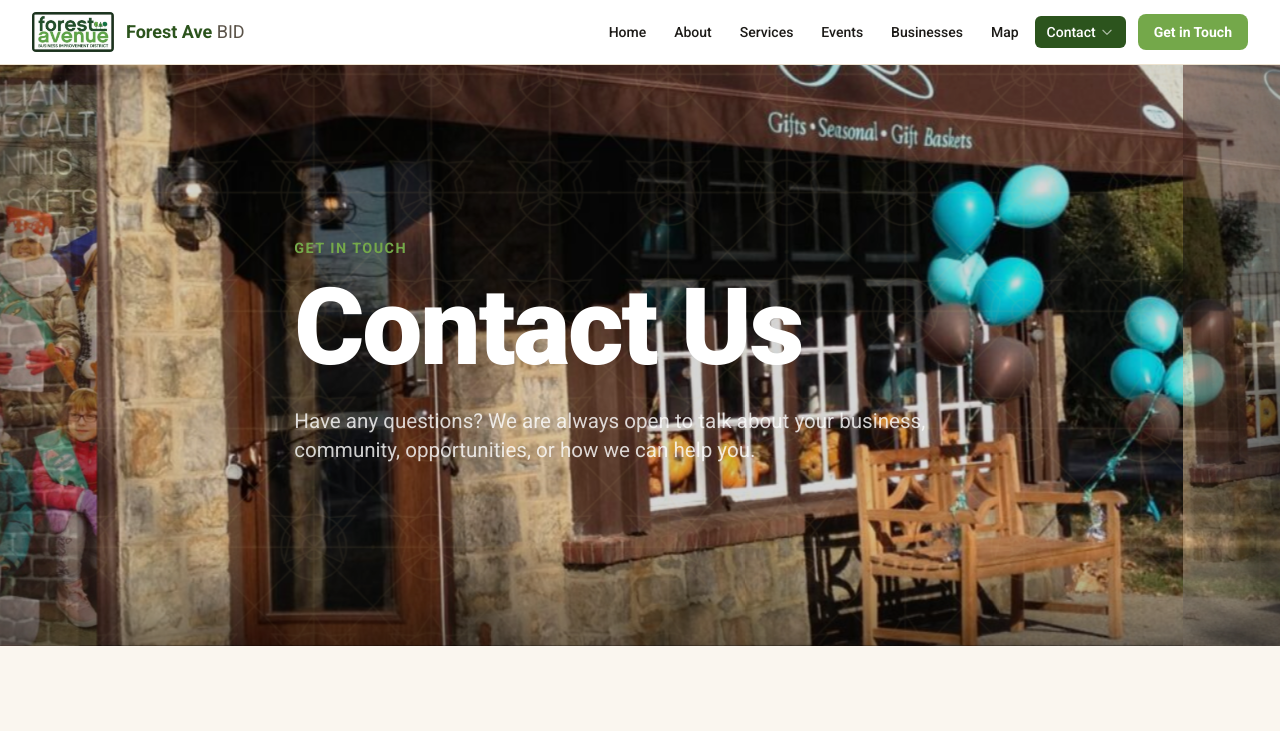
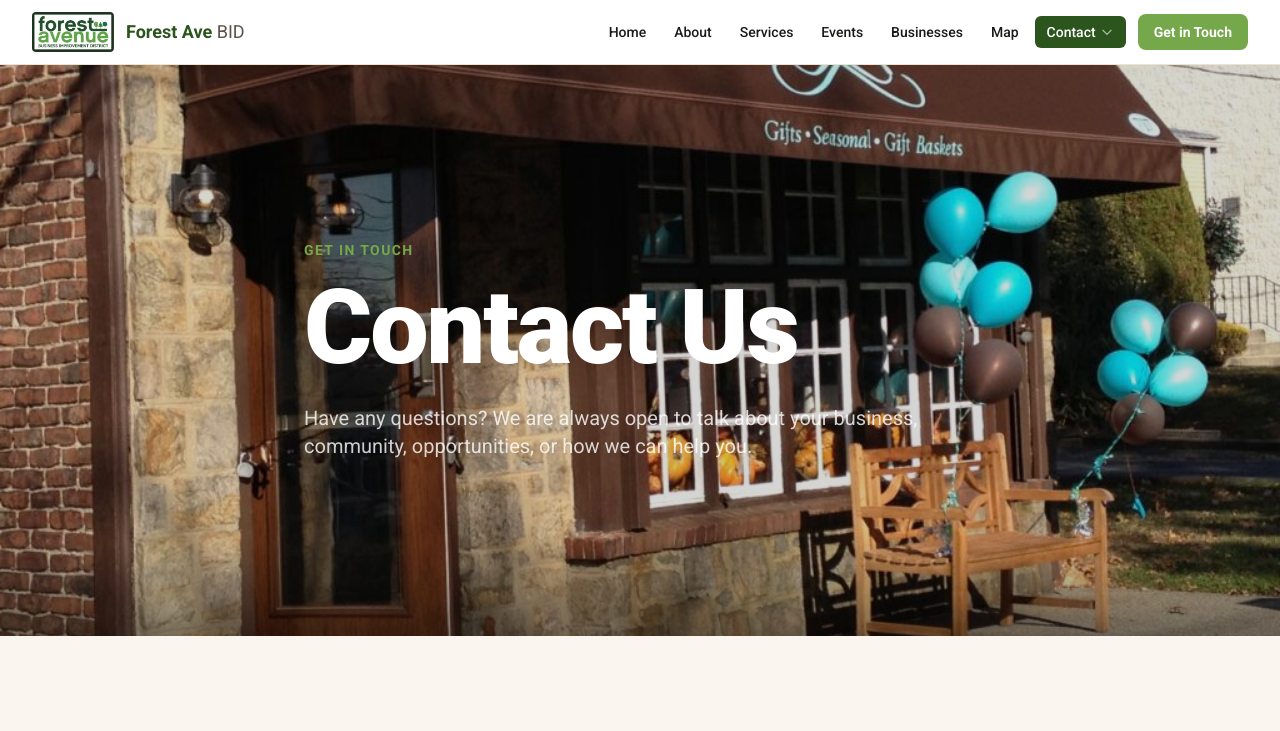
Before and after one commit to Volta-NYC/forest-ave-bid, a Next.js app: page /contact in a window 1280 px wide. Shown: the top 731 px of the page. Built offline with nearby package versions, Linux system fonts and the light colour scheme.

Commit message:
feat: add scroll reveal motion

```diff
--- a/app/events/page.tsx
+++ b/app/events/page.tsx
@@ -37,7 +37,6 @@ export default function EventsPage() {
         subtitle="From Trick or Treating to Spring Strolls, the Forest Ave BID is always planning an upcoming community event that we hope you join us at."
         backgroundImageUrl={imageManifest.eventsMuralHero}
         overlayStrength={0.1}
-        sideImages={false}
         pattern={false}
       />
 
--- a/app/globals.css
+++ b/app/globals.css
@@ -142,7 +142,6 @@ h1, h2, h3, h4, h5, h6 {
   background-image: url('/textures/islamic-geometry-pattern.svg');
   background-repeat: repeat;
   background-size: 230px 230px;
-  animation: pattern-drift 40s linear infinite;
 }
 
 .islamic-geometry-footer {
@@ -160,7 +159,6 @@ h1, h2, h3, h4, h5, h6 {
   background-size: 240px 240px;
   opacity: 0.18;
   mix-blend-mode: screen;
-  animation: pattern-drift 44s linear infinite;
 }
 
 .islamic-geometry-footer > * {
@@ -183,26 +181,12 @@ h1, h2, h3, h4, h5, h6 {
 .card-hover {
   position: relative;
   overflow: hidden;
-  transition: transform 0.24s cubic-bezier(0.2, 0.8, 0.2, 1), box-shadow 0.24s ease, border-color 0.24s ease;
+  transition: transform 0.24s ease, box-shadow 0.24s ease, border-color 0.24s ease;
   will-change: transform;
 }
 .card-hover:hover {
-  transform: translateY(-7px) scale(1.01);
-  box-shadow: 0 18px 44px rgba(44, 84, 29, 0.2), 0 6px 14px rgba(92,61,30,0.12);
-}
-.card-hover::after {
-  content: "";
-  position: absolute;
-  top: 0;
-  left: -160%;
-  width: 80%;
-  height: 100%;
-  background: linear-gradient(105deg, transparent, rgba(255,255,255,0.35), transparent);
-  transform: skewX(-18deg);
-  pointer-events: none;
-}
-.card-hover:hover::after {
-  animation: card-sheen 0.85s ease;
+  transform: translateY(-4px);
+  box-shadow: 0 14px 34px rgba(44, 84, 29, 0.14), 0 5px 12px rgba(92,61,30,0.1);
 }
 
 /* ── Nav shadow ───────────────────────────────────────── */
@@ -258,31 +242,14 @@ h1, h2, h3, h4, h5, h6 {
 }
 
 /* ── Motion / Transitions ─────────────────────────────── */
-@keyframes section-enter {
-  from { opacity: 0; transform: translateY(22px); }
-  to { opacity: 1; transform: translateY(0); }
-}
 .section-reveal {
-  animation: section-enter 0.9s cubic-bezier(0.18, 0.89, 0.32, 1.1) both;
-}
-
-@keyframes section-shimmer {
-  0% { background-position: 0% 50%; }
-  100% { background-position: 100% 50%; }
+  will-change: transform, opacity;
 }
 .section-gradient {
   background: linear-gradient(120deg, #f8f2e8 0%, #f4ead7 35%, #edf5e4 100%);
-  background-size: 200% 200%;
-  animation: section-shimmer 12s ease-in-out infinite alternate;
-}
-
-@keyframes hero-drift {
-  0% { transform: translateY(0) rotate(0deg) scale(1); }
-  50% { transform: translateY(-8px) rotate(1.5deg) scale(1.03); }
-  100% { transform: translateY(0) rotate(0deg) scale(1); }
 }
 .hero-drift {
-  animation: hero-drift 5.5s ease-in-out infinite;
+  transform: none;
 }
 
 @keyframes pulse-glow {
@@ -291,103 +258,35 @@ h1, h2, h3, h4, h5, h6 {
   100% { box-shadow: 0 0 0 rgba(90, 143, 56, 0.00); }
 }
 .hover-glow:hover {
-  animation: pulse-glow 1.4s ease-in-out infinite;
+  box-shadow: 0 0 20px rgba(90, 143, 56, 0.18);
 }
 
 @keyframes hero-copy {
   from { opacity: 0; transform: translateY(12px); }
   to { opacity: 1; transform: translateY(0); }
 }
-.hero-copy {
-  animation: hero-copy 1s cubic-bezier(0.18, 0.89, 0.32, 1.1) both;
+.icon-pop {
+  transition: transform 0.2s ease;
+}
+.group:hover .icon-pop {
+  transform: translateY(-2px);
 }
 
-@keyframes pattern-drift {
-  0% { background-position: 0 0; }
-  50% { background-position: 120px 80px; }
-  100% { background-position: 240px 160px; }
+.social-pop {
+  transition: transform 0.2s ease, box-shadow 0.2s ease;
 }
-
-@keyframes mural-pan {
-  0% { background-position: 49% 47%; transform: scale(1.01); }
-  50% { background-position: 52% 51%; transform: scale(1.03); }
-  100% { background-position: 50% 53%; transform: scale(1.02); }
-}
-.mural-pan {
-  animation: mural-pan 14s ease-in-out infinite alternate;
-}
-
-@keyframes card-sheen {
-  from { left: -160%; }
-  to { left: 180%; }
-}
-
-@keyframes icon-pop {
-  0% { transform: translateY(0) scale(1); }
-  50% { transform: translateY(-3px) scale(1.03); }
-  100% { transform: translateY(0) scale(1); }
-}
-.icon-pop {
-  animation: icon-pop 2s ease-in-out infinite;
-}
-
-@keyframes heading-float {
-  0% { transform: translateY(0); }
-  50% { transform: translateY(-2px); }
-  100% { transform: translateY(0); }
-}
-.heading-float {
-  animation: heading-float 3.4s ease-in-out infinite;
-}
-
-@keyframes social-pop {
-  0% { transform: translateY(0) scale(1); }
-  50% { transform: translateY(-4px) scale(1.06); }
-  100% { transform: translateY(0) scale(1); }
-}
-.social-pop {
-  animation: social-pop 2.2s ease-in-out infinite, social-glow 2.8s ease-in-out infinite;
-}
-
-@keyframes ui-bounce-in {
-  0% { transform: translateY(0) scale(1); }
-  100% { transform: translateY(-3px) scale(1.04); }
+.social-pop:hover {
+  transform: translateY(-3px);
+  box-shadow: 0 12px 24px rgba(44, 84, 29, 0.14);
 }
 .ui-bounce:hover {
-  animation: ui-bounce-in 180ms ease-out forwards;
-}
-
-@keyframes subtle-tilt {
-  0% { transform: rotate(0deg); }
-  50% { transform: rotate(0.75deg); }
-  100% { transform: rotate(0deg); }
+  transform: translateY(-2px);
 }
 .tilt-drift {
   transform-origin: center;
-  animation: subtle-tilt 4.4s ease-in-out infinite;
-}
-
-@keyframes social-glow {
-  0% { box-shadow: 0 0 0 rgba(193, 53, 132, 0.0); }
-  50% { box-shadow: 0 0 28px rgba(193, 53, 132, 0.25); }
-  100% { box-shadow: 0 0 0 rgba(193, 53, 132, 0.0); }
-}
-
-@keyframes spin-burst {
-  0% { transform: rotate(0deg) scale(1); }
-  50% { transform: rotate(10deg) scale(1.1); }
-  100% { transform: rotate(0deg) scale(1.02); }
 }
 .crazy-spin:hover svg {
-  animation: spin-burst 420ms ease-in-out;
-}
-
-@keyframes party-pulse {
-  0% { transform: translateY(0) scale(1); }
-  25% { transform: translateY(-2px) scale(1.015); }
-  50% { transform: translateY(0) scale(1.01); }
-  75% { transform: translateY(-1px) scale(1.02); }
-  100% { transform: translateY(0) scale(1); }
+  transform: none;
 }
 main a,
 main button {
@@ -395,6 +294,5 @@ main button {
 }
 main a:hover,
 main button:hover {
-  animation: party-pulse 0.36s ease-out;
   filter: saturate(1.12);
 }
--- a/app/layout.tsx
+++ b/app/layout.tsx
@@ -3,6 +3,7 @@ import { Roboto } from "next/font/google";
 import "./globals.css";
 import Navbar from "@/components/Navbar";
 import Footer from "@/components/Footer";
+import ScrollReveal from "@/components/ScrollReveal";
 import { Analytics } from "@vercel/analytics/next";
 
 const roboto = Roboto({
@@ -75,6 +76,7 @@ export default function RootLayout({
         <Navbar />
         <main id="main-content">{children}</main>
         <Footer />
+        <ScrollReveal />
         <Analytics />
       </body>
     </html>
--- a/app/map/page.tsx
+++ b/app/map/page.tsx
@@ -26,7 +26,7 @@ export default function MapPage() {
     <main className="pt-16">
       {/* Page header — mural background */}
       <div
-        className="text-white py-16 md:py-24 px-6 min-h-[42vh] md:min-h-[52vh] flex items-end mural-pan"
+        className="text-white py-16 md:py-24 px-6 min-h-[42vh] md:min-h-[52vh] flex items-end"
         style={{
           backgroundImage: `linear-gradient(rgba(0,0,0,0.24), rgba(0,0,0,0.24)), url("${imageManifest.headerMurals.map}")`,
           backgroundSize: "cover",
--- a/components/Hero.tsx
+++ b/components/Hero.tsx
@@ -22,9 +22,6 @@ interface HeroProps {
   overlayStrength?: number;
   /** Show decorative hexagon accents inspired by the legacy homepage. */
   hexDecor?: boolean;
-  sideImages?: boolean;
-  sideImageLeftUrl?: string;
-  sideImageRightUrl?: string;
   size?: "home" | "inner";
 }
 
@@ -39,9 +36,6 @@ export default function Hero({
   backgroundImageUrl,
   overlayStrength = 0.45,
   hexDecor = true,
-  sideImages = true,
-  sideImageLeftUrl = imageManifest.heroSides.left,
-  sideImageRightUrl = imageManifest.heroSides.right,
   size = "inner",
 }: HeroProps) {
   const bgStyle = woodTexture
@@ -70,10 +64,9 @@ export default function Hero({
       : "text-6xl sm:text-7xl md:text-8xl lg:text-[6.5rem]";
 
   const hasImage = woodTexture || !!backgroundImageUrl;
-  const heroMotionClass = hasImage ? "mural-pan" : "";
   return (
     <section
-      className={`relative overflow-hidden ${sectionSizeClass} ${heroMotionClass}`}
+      className={`site-hero relative overflow-hidden ${sectionSizeClass}`}
       style={bgStyle}
       aria-labelledby="hero-heading"
     >
@@ -85,12 +78,6 @@ export default function Hero({
           aria-hidden="true"
         />
       )}
-
-      {/* Decorative Islamic-inspired geometric layer */}
-      <div
-        className="absolute inset-0 pointer-events-none islamic-geometry-layer opacity-[0.14]"
-        aria-hidden="true"
-      />
 
       {/* Decorative pattern (only when no background image/texture) */}
       {pattern && !hasImage && (
@@ -130,30 +117,6 @@ export default function Hero({
               style={{ clipPath: "polygon(25% 6%, 75% 6%, 96% 50%, 75% 94%, 25% 94%, 4% 50%)" }}
             />
           </div>
-        </>
-      )}
-
-      {/* Side visual strips for more lively page headers */}
-      {sideImages && (
-        <>
-          <div
-            className="hidden xl:block absolute left-0 top-0 bottom-0 w-28 opacity-55 hero-drift pointer-events-none"
-            style={{
-              backgroundImage: `linear-gradient(to right, rgba(0,0,0,0.45), transparent), url("${sideImageLeftUrl}")`,
-              backgroundSize: "cover",
-              backgroundPosition: "center",
-            }}
-            aria-hidden="true"
-          />
-          <div
-            className="hidden xl:block absolute right-0 top-0 bottom-0 w-28 opacity-55 hero-drift pointer-events-none"
-            style={{
-              backgroundImage: `linear-gradient(to left, rgba(0,0,0,0.45), transparent), url("${sideImageRightUrl}")`,
-              backgroundSize: "cover",
-              backgroundPosition: "center",
-            }}
-            aria-hidden="true"
-          />
         </>
       )}
 
--- /dev/null
+++ b/components/ScrollReveal.tsx
@@ -0,0 +1,74 @@
+"use client";
+
+import { useEffect } from "react";
+import gsap from "gsap";
+import { ScrollTrigger } from "gsap/ScrollTrigger";
+
+export default function ScrollReveal() {
+  useEffect(() => {
+    gsap.registerPlugin(ScrollTrigger);
+
+    if (window.matchMedia("(prefers-reduced-motion: reduce)").matches) {
+      gsap.set(".section-reveal, .card-hover, .reveal-item", {
+        clearProps: "all",
+        opacity: 1,
+      });
+      return undefined;
+    }
+
+    const ctx = gsap.context(() => {
+      gsap.set(".section-reveal, .reveal-item", {
+        autoAlpha: 0,
+        y: 42,
+      });
+
+      ScrollTrigger.batch(".section-reveal, .reveal-item", {
+        start: "top 84%",
+        once: true,
+        onEnter: (batch) => {
+          gsap.to(batch, {
+            autoAlpha: 1,
+            y: 0,
+            duration: 0.9,
+            ease: "power3.out",
+            stagger: 0.12,
+            overwrite: true,
+          });
+        },
+      });
+
+      gsap.utils.toArray<HTMLElement>(".card-hover").forEach((card) => {
+        gsap.fromTo(
+          card,
+          { autoAlpha: 0, y: 32 },
+          {
+            autoAlpha: 1,
+            y: 0,
+            duration: 0.75,
+            ease: "power2.out",
+            scrollTrigger: {
+              trigger: card,
+              start: "top 88%",
+              once: true,
+            },
+          },
+        );
+      });
+
+      gsap.to(".hero-copy", {
+        yPercent: -8,
+        ease: "none",
+        scrollTrigger: {
+          trigger: ".site-hero",
+          start: "top top",
+          end: "bottom top",
+          scrub: true,
+        },
+      });
+    });
+
+    return () => ctx.revert();
+  }, []);
+
+  return null;
+}
--- a/package.json
+++ b/package.json
@@ -13,6 +13,7 @@
     "@vercel/analytics": "^2.0.1",
     "autoprefixer": "^10.4.24",
     "googleapis": "^174.0.1",
+    "gsap": "^3.15.0",
     "leaflet": "^1.9.4",
     "next": "^15.5.12",
     "react": "^19.0.0",
```
Also changed, not shown: 1 other file (tests, documents, lock files or other folders).
